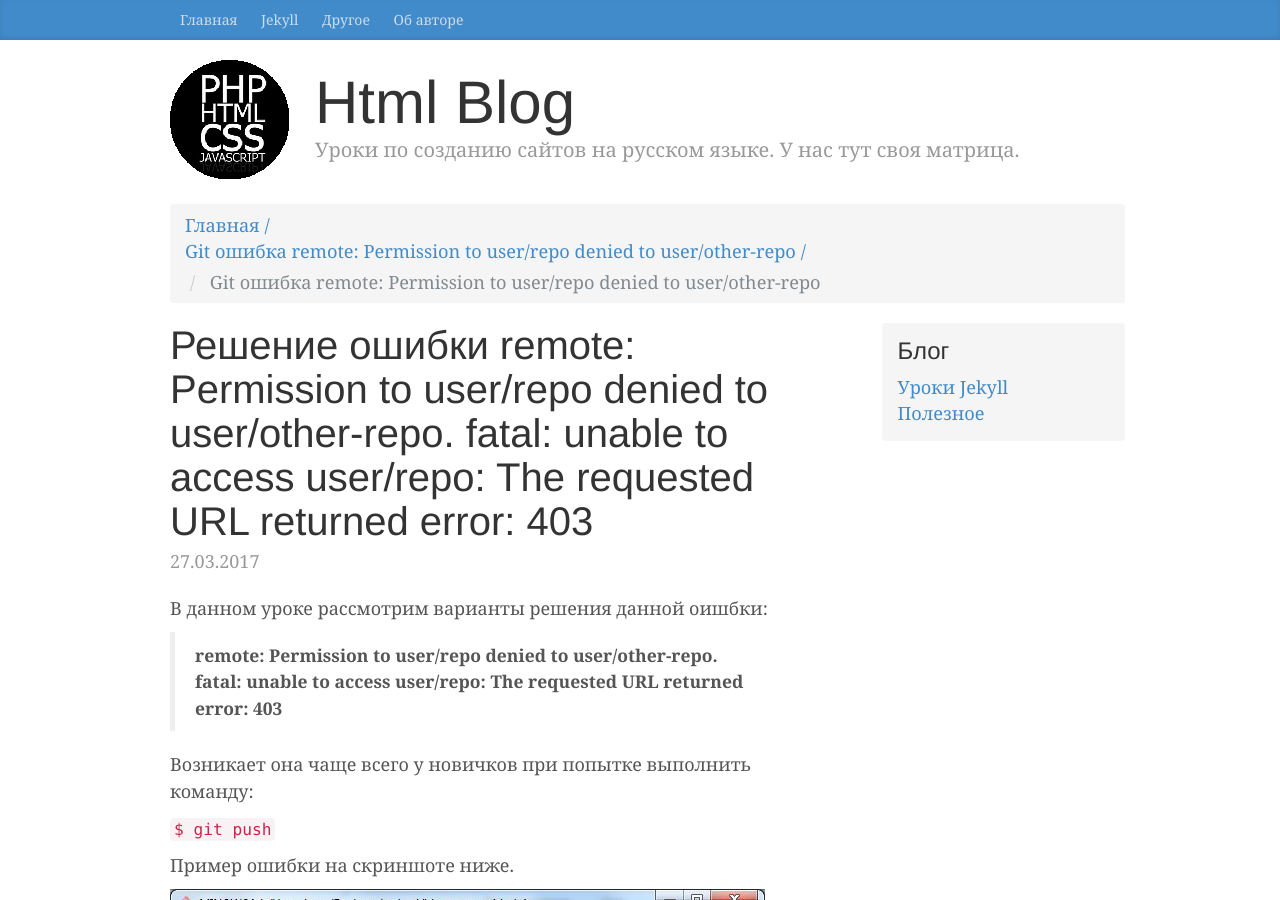
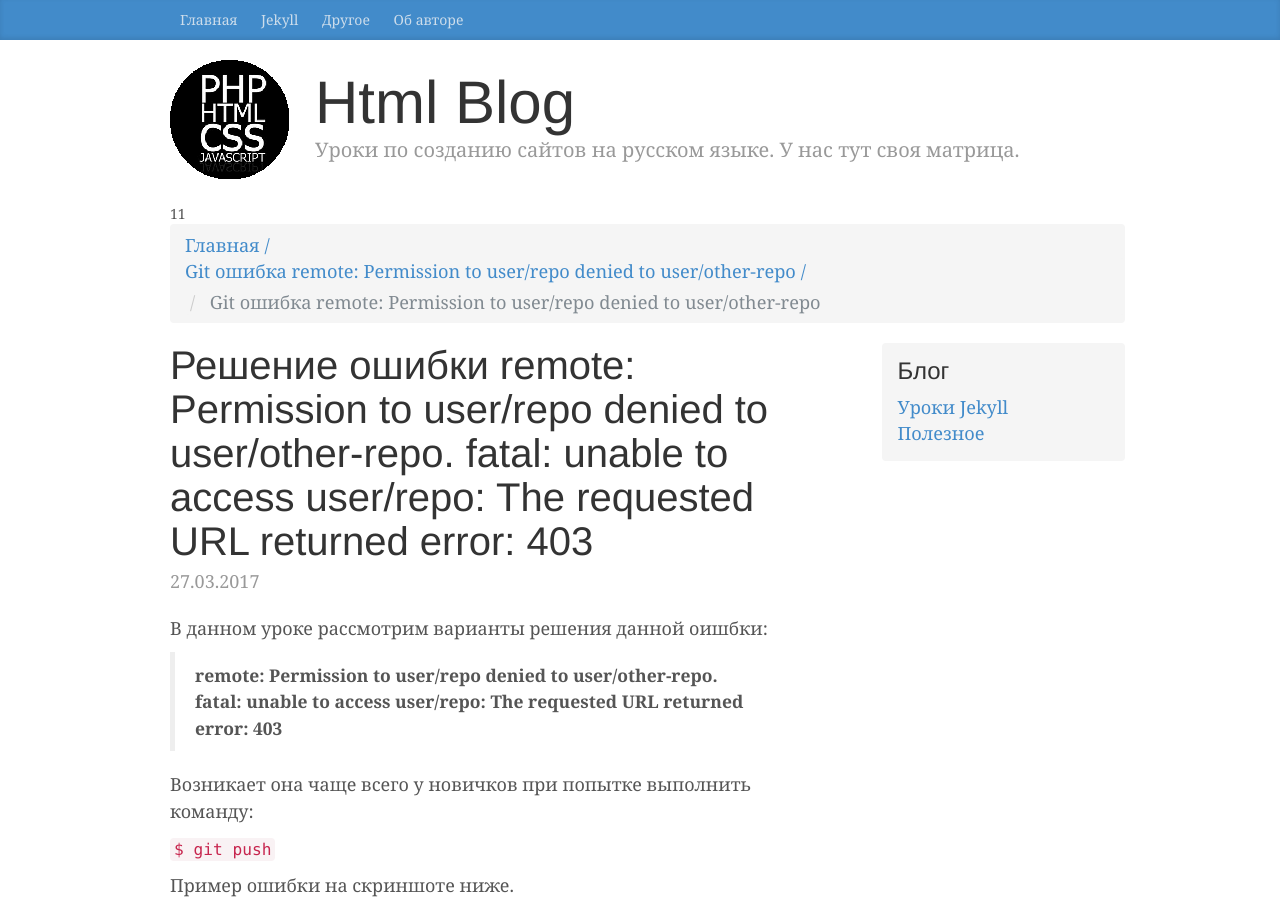
Before and after one commit to htmlblog/htmlblog.github.io, a Jekyll site: the page built from _posts/2017-03-27-permission-to-denied-to-git-error-403.md, in a window 1280 px wide and 900 px high. Built offline with Jekyll 4.4.1, drawn with Linux system fonts in a browser that asks for light colours; comment, search, counter and statistics services are not loaded.

Commit message:
Update nav-breadcrumbs.html

```diff
--- a/_includes/nav-breadcrumbs.html
+++ b/_includes/nav-breadcrumbs.html
@@ -1,6 +1,6 @@
 {% capture url %}{% if page.language%}{{ page.url | remove: "/" | remove: page.language }}{% else %}{{ page.url | remove: "/" }}{% endif %}{% endcapture %}
 {% if url.size > 0 %}
-  <nav class="breadcrumbs hidden-sm-down">
+  11<nav class="breadcrumbs hidden-sm-down">
 
     <a class="breadcrumb-item" href={{ "/" | prepend: site.baseurl | prepend: site.url }}>Главная</a>
 
```
